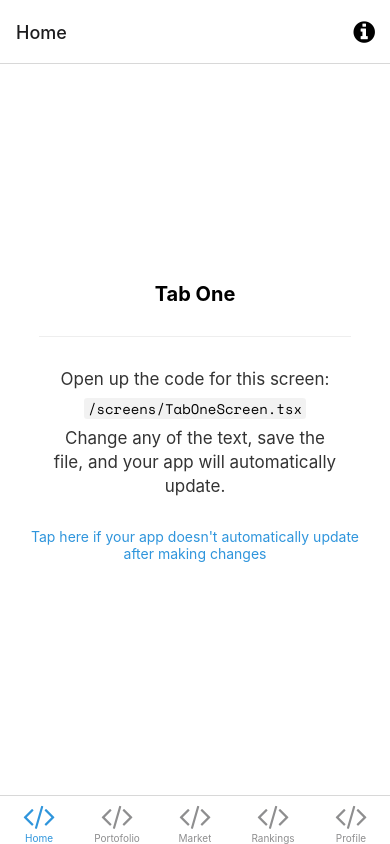
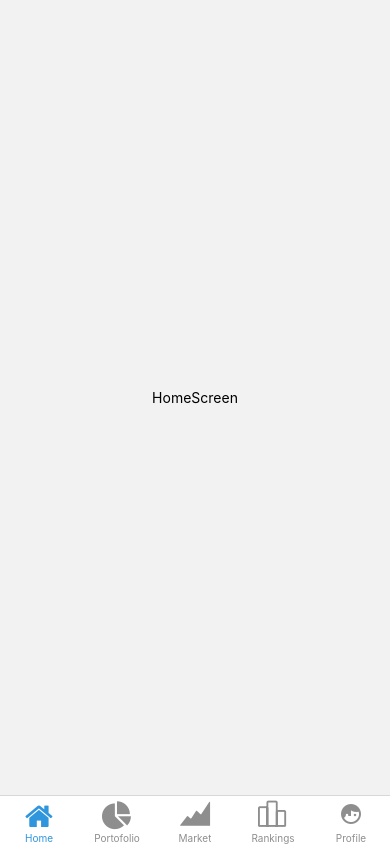
Before and after one commit to JCoutinho91/curve-app, a React Native app: screen /Home in a window 390 px wide. Built offline with nearby package versions, Linux system fonts and the light colour scheme; what expo-linking would draw is missing.

Commit message:
icons nav done

```diff
--- a/src/navigation/index.tsx
+++ b/src/navigation/index.tsx
@@ -1,4 +1,5 @@
 import { FontAwesome } from "@expo/vector-icons";
+import { Entypo, Ionicons, MaterialCommunityIcons } from "@expo/vector-icons";
 import { createBottomTabNavigator } from "@react-navigation/bottom-tabs";
 import {
   NavigationContainer,
@@ -8,20 +9,20 @@ import {
 import { createNativeStackNavigator } from "@react-navigation/native-stack";
 import * as React from "react";
 import { ColorSchemeName, Pressable } from "react-native";
-
 import Colors from "../constants/Colors";
 import useColorScheme from "../hooks/useColorScheme";
-import ModalScreen from "../screens/ModalScreen";
 import NotFoundScreen from "../screens/NotFoundScreen";
-import TabOneScreen from "../screens/TabOneScreen";
-import TabTwoScreen from "../screens/TabTwoScreen";
 import {
   RootStackParamList,
   RootTabParamList,
   RootTabScreenProps,
 } from "../../types";
-
 import LinkingConfiguration from "./LinkingConfiguration";
+import HomeScreen from "../screens/HomeScreen";
+import PortofolioScreen from "../screens/PortofolioScreen";
+import MarketScreen from "../screens/MarketScreen";
+import RankingsScreen from "../screens/RankingsScreen";
+import ProfileScreen from "../screens/ProfileScreen";
 
 export default function Navigation({
   colorScheme,
@@ -53,9 +54,6 @@ function RootNavigator() {
         component={NotFoundScreen}
         options={{ title: "Oops!" }}
       />
-      <Stack.Group screenOptions={{ presentation: "modal" }}>
-        <Stack.Screen name="Modal" component={ModalScreen} />
-      </Stack.Group>
     </Stack.Navigator>
   );
 }
@@ -74,10 +72,10 @@ function BottomTabNavigator() {
     >
       <BottomTab.Screen
         name="Home"
-        component={TabOneScreen}
+        component={HomeScreen}
         options={({ navigation }: RootTabScreenProps<"Home">) => ({
-          title: "Home",
-          tabBarIcon: ({ color }) => <TabBarIcon name="code" color={color} />,
+          headerShown: false,
+          tabBarIcon: ({ color }) => <TabBarIcon name="home" color={color} />,
           headerRight: () => (
             <Pressable
               onPress={() => navigation.navigate("Modal")}
@@ -87,7 +85,7 @@ function BottomTabNavigator() {
             >
               <FontAwesome
                 name="info-circle"
-                size={25}
+                size={30}
                 color={Colors[colorScheme].text}
                 style={{ marginRight: 15 }}
               />
@@ -97,34 +95,46 @@ function BottomTabNavigator() {
       />
       <BottomTab.Screen
         name="Portofolio"
-        component={TabTwoScreen}
+        component={PortofolioScreen}
         options={{
-          title: "Portofolio",
-          tabBarIcon: ({ color }) => <TabBarIcon name="code" color={color} />,
+          headerShown: false,
+          tabBarIcon: ({ color }) => (
+            <TabBarIcon name="pie-chart" color={color} />
+          ),
         }}
       />
       <BottomTab.Screen
         name="Market"
-        component={TabTwoScreen}
+        component={MarketScreen}
         options={{
-          title: "Market",
-          tabBarIcon: ({ color }) => <TabBarIcon name="code" color={color} />,
+          headerShown: false,
+          tabBarIcon: ({ color }) => (
+            <Entypo name="area-graph" size={30} color={color} />
+          ),
         }}
       />
       <BottomTab.Screen
         name="Rankings"
-        component={TabTwoScreen}
+        component={RankingsScreen}
         options={{
-          title: "Rankings",
-          tabBarIcon: ({ color }) => <TabBarIcon name="code" color={color} />,
+          headerShown: false,
+          tabBarIcon: ({ color }) => (
+            <Ionicons name="ios-podium-outline" size={30} color={color} />
+          ),
         }}
       />
       <BottomTab.Screen
         name="Profile"
-        component={TabTwoScreen}
+        component={ProfileScreen}
         options={{
-          title: "Profile",
-          tabBarIcon: ({ color }) => <TabBarIcon name="code" color={color} />,
+          headerShown: false,
+          tabBarIcon: ({ color }) => (
+            <MaterialCommunityIcons
+              name="face-profile"
+              size={24}
+              color={color}
+            />
+          ),
         }}
       />
     </BottomTab.Navigator>
--- a/src/screens/TabOneScreen.tsx
+++ /dev/null
@@ -1,32 +0,0 @@
-import { StyleSheet } from 'react-native';
-
-import EditScreenInfo from '../components/EditScreenInfo';
-import { Text, View } from '../components/Themed';
-import { RootTabScreenProps } from '../types';
-
-export default function TabOneScreen({ navigation }: RootTabScreenProps<'TabOne'>) {
-  return (
-    <View style={styles.container}>
-      <Text style={styles.title}>Tab One</Text>
-      <View style={styles.separator} lightColor="#eee" darkColor="rgba(255,255,255,0.1)" />
-      <EditScreenInfo path="/screens/TabOneScreen.tsx" />
-    </View>
-  );
-}
-
-const styles = StyleSheet.create({
-  container: {
-    flex: 1,
-    alignItems: 'center',
-    justifyContent: 'center',
-  },
-  title: {
-    fontSize: 20,
-    fontWeight: 'bold',
-  },
-  separator: {
-    marginVertical: 30,
-    height: 1,
-    width: '80%',
-  },
-});
--- a/src/screens/TabTwoScreen.tsx
+++ /dev/null
@@ -1,31 +0,0 @@
-import { StyleSheet } from 'react-native';
-
-import EditScreenInfo from '../components/EditScreenInfo';
-import { Text, View } from '../components/Themed';
-
-export default function TabTwoScreen() {
-  return (
-    <View style={styles.container}>
-      <Text style={styles.title}>Tab Two</Text>
-      <View style={styles.separator} lightColor="#eee" darkColor="rgba(255,255,255,0.1)" />
-      <EditScreenInfo path="/screens/TabTwoScreen.tsx" />
-    </View>
-  );
-}
-
-const styles = StyleSheet.create({
-  container: {
-    flex: 1,
-    alignItems: 'center',
-    justifyContent: 'center',
-  },
-  title: {
-    fontSize: 20,
-    fontWeight: 'bold',
-  },
-  separator: {
-    marginVertical: 30,
-    height: 1,
-    width: '80%',
-  },
-});
--- a/types.tsx
+++ b/types.tsx
@@ -1,8 +1,3 @@
-/**
- * Learn more about using TypeScript with React Navigation:
- * https://reactnavigation.org/docs/typescript/
- */
-
 import { BottomTabScreenProps } from "@react-navigation/bottom-tabs";
 import {
   CompositeScreenProps,
```
Also changed, not shown: 1 other file (tests, documents, lock files or other folders).
